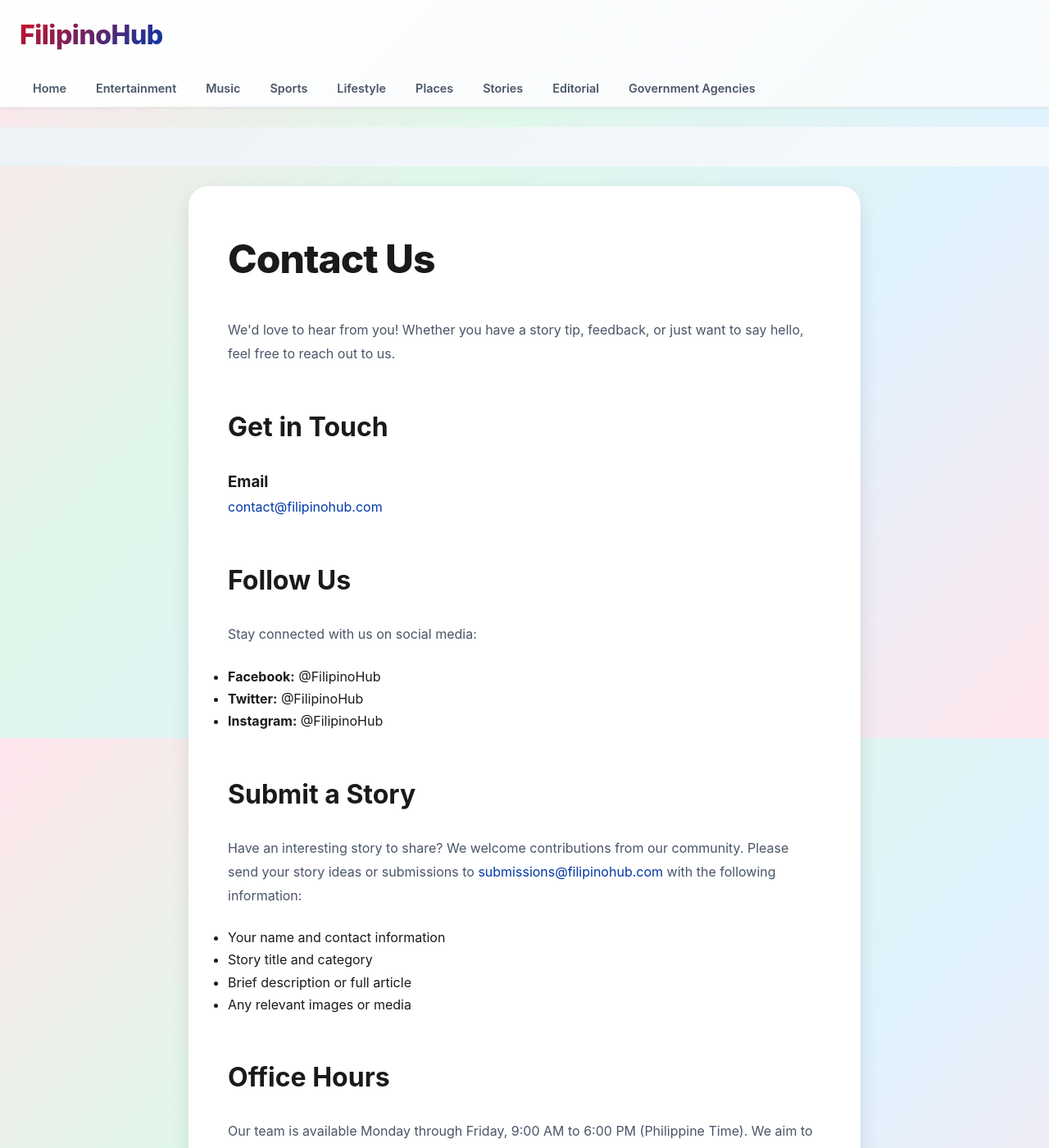
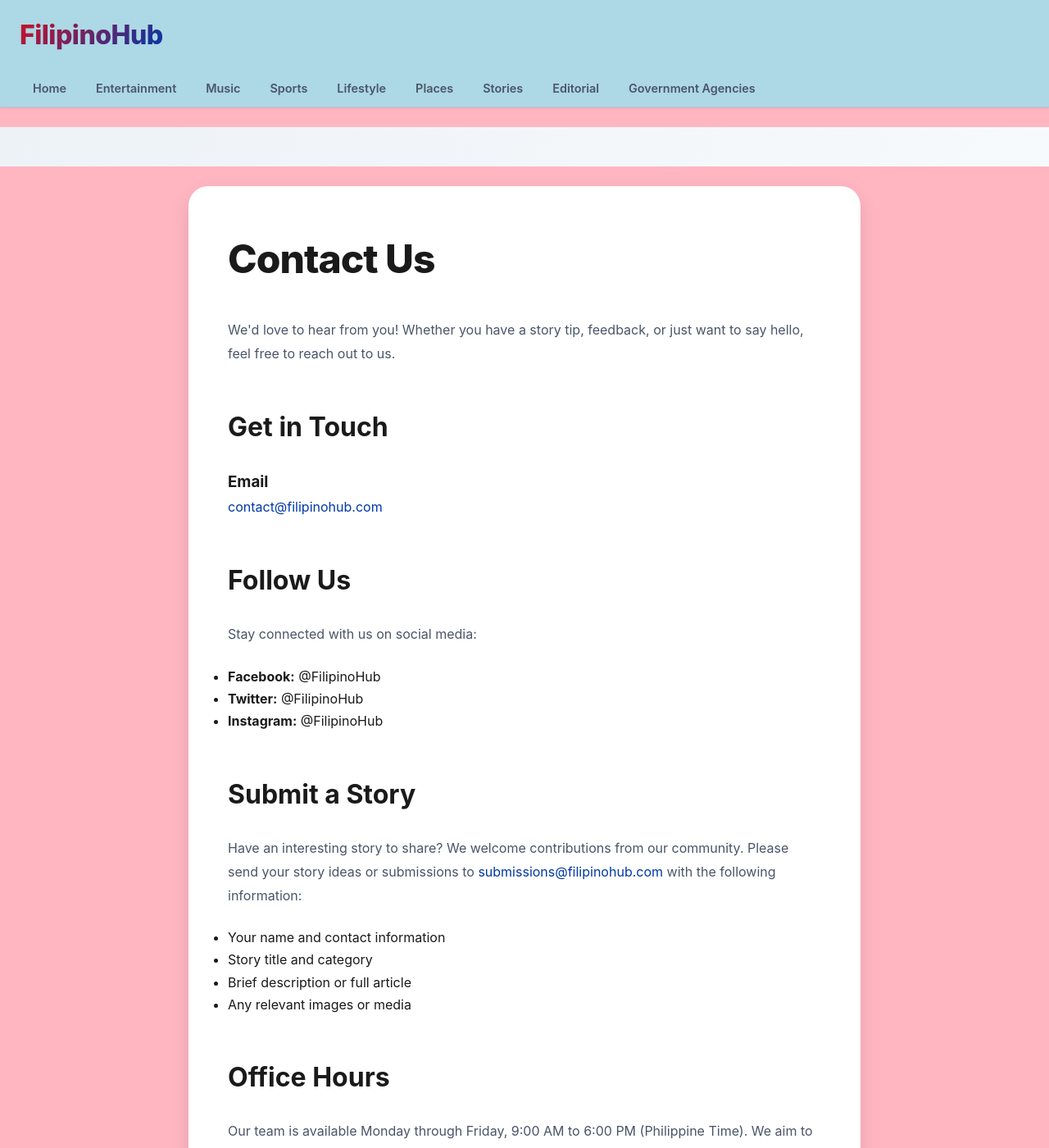
Before and after one commit to filipinohub/FilipinoHub, a Jekyll site: the page built from contact.html, in a window 1280 px wide and 1400 px high. Shown: the whole window at 82% size. Built offline with Jekyll 4.4.1, drawn with Linux system fonts in a browser that asks for light colours.

Commit message:
Change background to pink and header to light blue

```diff
--- a/css/style.css
+++ b/css/style.css
@@ -56,13 +56,7 @@ body {
     font-family: 'Inter', -apple-system, BlinkMacSystemFont, 'Segoe UI', Roboto, 'Helvetica Neue', Arial, sans-serif;
     line-height: 1.7;
     color: var(--text-primary);
-    background: linear-gradient(135deg,
-        #FFE5EC 0%,    /* Light pink */
-        #E0F7E9 33%,   /* Light green */
-        #E0F2FE 66%,   /* Light blue */
-        #FFE5EC 100%   /* Back to light pink */
-    );
-    background-attachment: fixed;
+    background-color: #FFB6C1;  /* Pink background */
     font-size: 16px;
     -webkit-font-smoothing: antialiased;
     -moz-osx-font-smoothing: grayscale;
@@ -95,7 +89,7 @@ img {
    ============================================ */
 
 .site-header {
-    background: linear-gradient(135deg, var(--bg-white) 0%, var(--bg-light) 100%);
+    background: #ADD8E6;  /* Light blue background */
     border-bottom: 1px solid rgba(0,0,0,0.06);
     position: sticky;
     top: 0;
```
